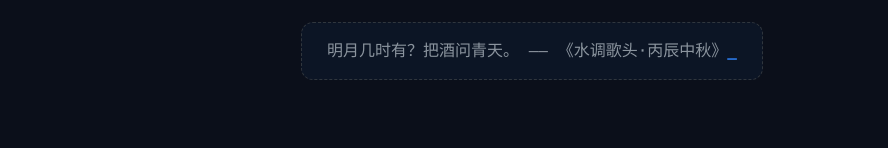
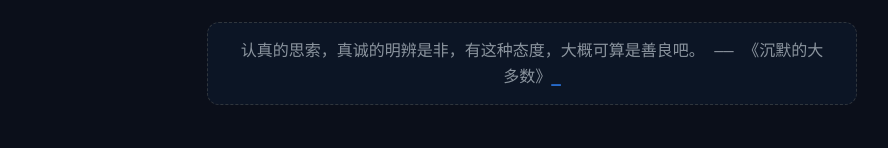
Before and after one commit to VarleyT/VarleyT.github.io, a plain HTML site: page index.html in a window 1280 px wide. Shown: the part 259-407 px from the top of the page, without its empty margins (108-996 px from the left). Drawn offline with Linux system fonts and the light colour scheme.

Commit message:
deploy: ffd9f16473abbb312955f169398660efd92992ad

```diff
--- a/index.html
+++ b/index.html
@@ -110,7 +110,7 @@
 
         <script>
             // 由 Node.js 构建时注入的今日名言
-            const quote = "明月几时有？把酒问青天。 —— 《水调歌头·丙辰中秋》";
+            const quote = "认真的思索，真诚的明辨是非，有这种态度，大概可算是善良吧。 —— 《沉默的大多数》";
             let i = 0;
             const speed = 100; // 打字速度（毫秒）
 
```
